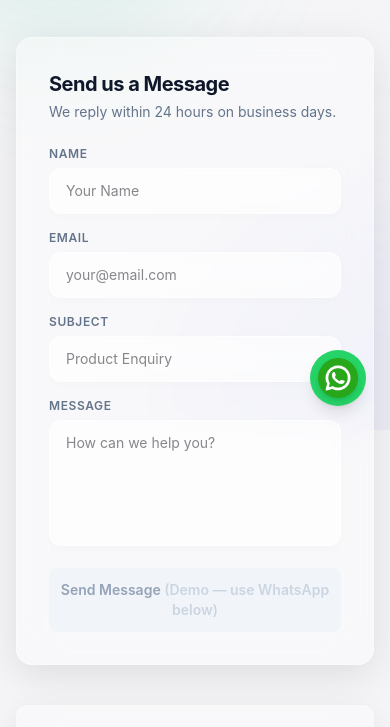
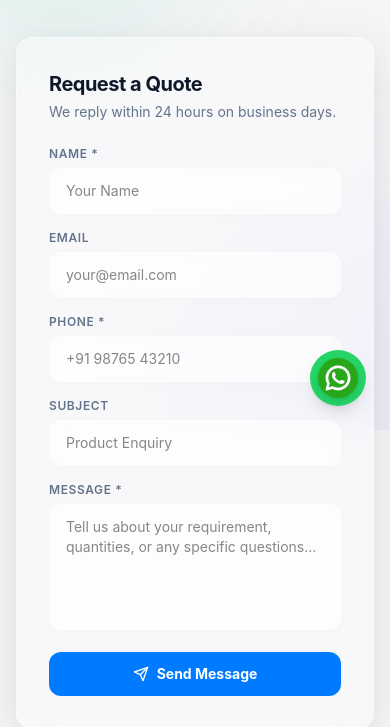
Before and after one commit to nachu46/hexaweld-ecommerce, a React (Vite) app in the folder client/: page /contact in a window 390 px wide. Shown: the part 414-1141 px from the top of the page. Built offline with nearby package versions, Linux system fonts and the light colour scheme; no server answers.

Commit message:
fix: remove uploads proxy + make contact form functional

```diff
--- a/client/src/pages/Contact.jsx
+++ b/client/src/pages/Contact.jsx
@@ -1,4 +1,6 @@
-import { MapPin, Phone, Mail, Clock, MessageCircle, ChevronRight } from 'lucide-react';
+import { useState } from 'react';
+import axios from 'axios';
+import { MapPin, Phone, Mail, Clock, ChevronRight, Send, CheckCircle } from 'lucide-react';
 import { motion } from 'framer-motion';
 
 const contactItems = [
@@ -14,7 +16,36 @@ const fadeUp = {
 };
 const stagger = { show: { transition: { staggerChildren: 0.08 } } };
 
-const Contact = () => (
+const Contact = () => {
+    const [form, setForm] = useState({ name: '', email: '', phone: '', subject: '', message: '' });
+    const [loading, setLoading] = useState(false);
+    const [success, setSuccess] = useState(false);
+    const [error, setError] = useState('');
+
+    const handleChange = (e) => setForm(prev => ({ ...prev, [e.target.name]: e.target.value }));
+
+    const handleSubmit = async (e) => {
+        e.preventDefault();
+        setError('');
+        setLoading(true);
+        try {
+            await axios.post('/api/enquiries', {
+                customerName: form.name,
+                customerEmail: form.email,
+                customerPhone: form.phone,
+                message: `Subject: ${form.subject}\n\n${form.message}`,
+                source: 'contact-form',
+            });
+            setSuccess(true);
+            setForm({ name: '', email: '', phone: '', subject: '', message: '' });
+        } catch (err) {
+            setError('Something went wrong. Please try WhatsApp instead.');
+        } finally {
+            setLoading(false);
+        }
+    };
+
+    return (
         <div className="min-h-screen">
             {/* ── Breadcrumb ── */}
             <div className="border-b border-white/40 glass-navbar relative z-10">
@@ -49,32 +80,70 @@ const Contact = () => (
                             transition={{ duration: 0.55 }}
                             className="card rounded-2xl p-8 shadow-card-lg"
                         >
-                        <h2 className="text-xl font-bold text-[#0F172A] mb-1">Send us a Message</h2>
+                            <h2 className="text-xl font-bold text-[#0F172A] mb-1">Request a Quote</h2>
                             <p className="text-[#64748B] text-sm mb-6">We reply within 24 hours on business days.</p>
 
-                        <form className="space-y-4">
+                            {success ? (
+                                <motion.div
+                                    initial={{ opacity: 0, scale: 0.95 }}
+                                    animate={{ opacity: 1, scale: 1 }}
+                                    className="flex flex-col items-center justify-center py-12 text-center gap-4"
+                                >
+                                    <div className="w-16 h-16 bg-emerald-50 rounded-full flex items-center justify-center">
+                                        <CheckCircle className="w-8 h-8 text-emerald-500" />
+                                    </div>
+                                    <div>
+                                        <h3 className="text-lg font-bold text-[#0F172A] mb-1">Message Sent!</h3>
+                                        <p className="text-[#64748B] text-sm">Our team will get back to you within 24 hours.</p>
+                                    </div>
+                                    <button onClick={() => setSuccess(false)} className="btn-outline !rounded-full !px-6 !py-2 text-sm">
+                                        Send Another
+                                    </button>
+                                </motion.div>
+                            ) : (
+                                <form onSubmit={handleSubmit} className="space-y-4">
                                     <div className="grid grid-cols-1 sm:grid-cols-2 gap-4">
                                         <div>
-                                    <label className="block text-xs font-semibold text-[#64748B] uppercase tracking-wider mb-1.5">Name</label>
-                                    <input type="text" id="name" className="input" placeholder="Your Name" />
+                                            <label className="block text-xs font-semibold text-[#64748B] uppercase tracking-wider mb-1.5">Name *</label>
+                                            <input required name="name" type="text" value={form.name} onChange={handleChange} className="input" placeholder="Your Name" />
                                         </div>
                                         <div>
                                             <label className="block text-xs font-semibold text-[#64748B] uppercase tracking-wider mb-1.5">Email</label>
-                                    <input type="email" id="email" className="input" placeholder="your@email.com" />
+                                            <input name="email" type="email" value={form.email} onChange={handleChange} className="input" placeholder="your@email.com" />
+                                        </div>
+                                    </div>
+                                    <div className="grid grid-cols-1 sm:grid-cols-2 gap-4">
+                                        <div>
+                                            <label className="block text-xs font-semibold text-[#64748B] uppercase tracking-wider mb-1.5">Phone *</label>
+                                            <input required name="phone" type="tel" value={form.phone} onChange={handleChange} className="input" placeholder="+91 98765 43210" />
+                                        </div>
+                                        <div>
+                                            <label className="block text-xs font-semibold text-[#64748B] uppercase tracking-wider mb-1.5">Subject</label>
+                                            <input name="subject" type="text" value={form.subject} onChange={handleChange} className="input" placeholder="Product Enquiry" />
                                         </div>
                                     </div>
                                     <div>
-                                <label className="block text-xs font-semibold text-[#64748B] uppercase tracking-wider mb-1.5">Subject</label>
-                                <input type="text" id="subject" className="input" placeholder="Product Enquiry" />
+                                        <label className="block text-xs font-semibold text-[#64748B] uppercase tracking-wider mb-1.5">Message *</label>
+                                        <textarea required name="message" rows={5} value={form.message} onChange={handleChange} className="input resize-none" placeholder="Tell us about your requirement, quantities, or any specific questions..." />
                                     </div>
-                            <div>
-                                <label className="block text-xs font-semibold text-[#64748B] uppercase tracking-wider mb-1.5">Message</label>
-                                <textarea id="message" rows={5} className="input resize-none" placeholder="How can we help you?" />
-                            </div>
-                            <button type="button" disabled className="w-full py-3 rounded-lg bg-slate-100 text-[#94A3B8] text-sm font-semibold cursor-not-allowed">
-                                Send Message <span className="text-slate-300">(Demo — use WhatsApp below)</span>
+
+                                    {error && (
+                                        <p className="text-red-500 text-sm bg-red-50 border border-red-200 rounded-lg px-4 py-2">{error}</p>
+                                    )}
+
+                                    <button
+                                        type="submit"
+                                        disabled={loading}
+                                        className="w-full py-3 rounded-xl bg-[#007AFF] hover:bg-blue-600 text-white text-sm font-bold flex items-center justify-center gap-2 transition-all hover:shadow-lg disabled:opacity-60"
+                                    >
+                                        {loading ? (
+                                            <span className="animate-pulse">Sending...</span>
+                                        ) : (
+                                            <><Send className="w-4 h-4" /> Send Message</>
+                                        )}
                                     </button>
                                 </form>
+                            )}
                         </motion.div>
 
                         {/* Info + WhatsApp */}
@@ -129,5 +198,6 @@ const Contact = () => (
             </section>
         </div>
     );
+};
 
 export default Contact;
--- a/client/vite.config.js
+++ b/client/vite.config.js
@@ -10,10 +10,6 @@ export default defineConfig({
                 target: 'http://localhost:5000',
                 changeOrigin: true,
             },
-            '/uploads': {
-                target: 'http://localhost:5000',
-                changeOrigin: true,
-            },
         },
     },
 })
```
Also changed, not shown: client/public/uploads/images-1773058099810.png (added), 1 other file (tests, documents, lock files or other folders). Lines whose indentation alone changed are shown as unchanged.
